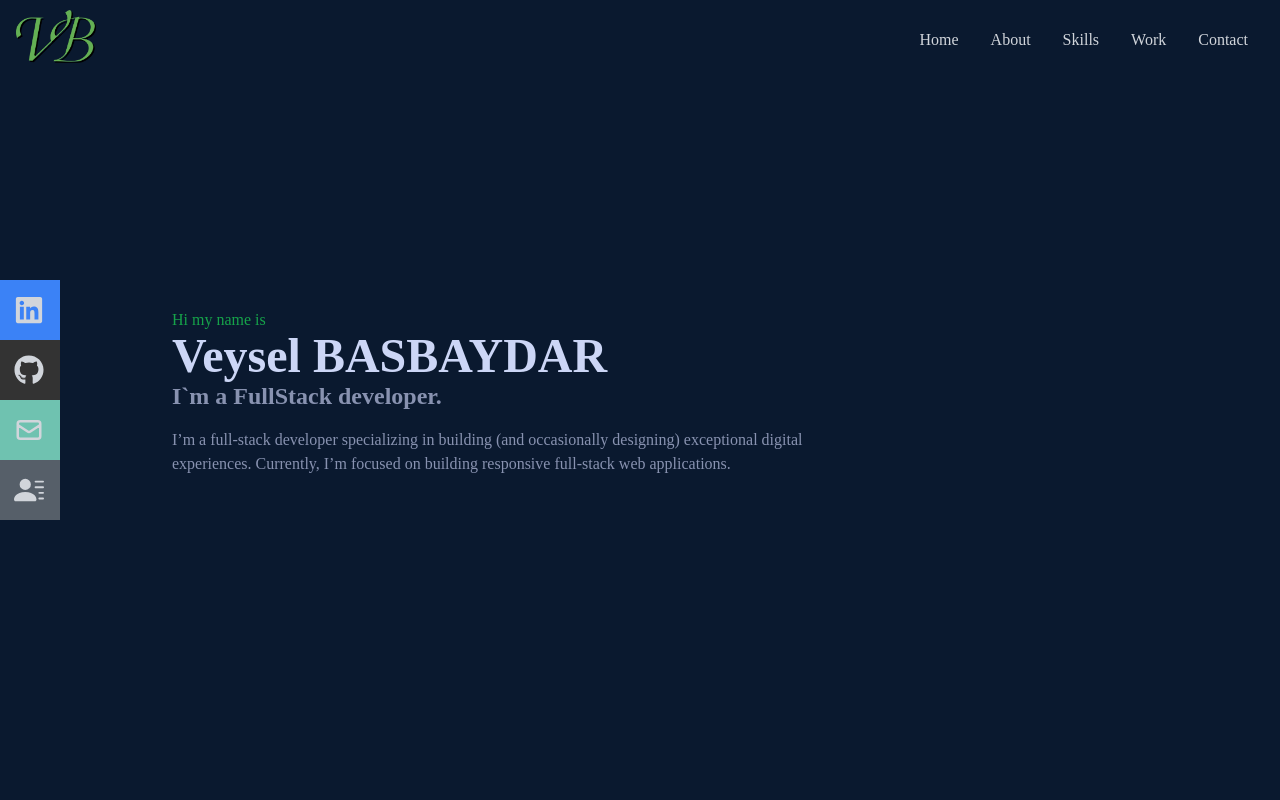
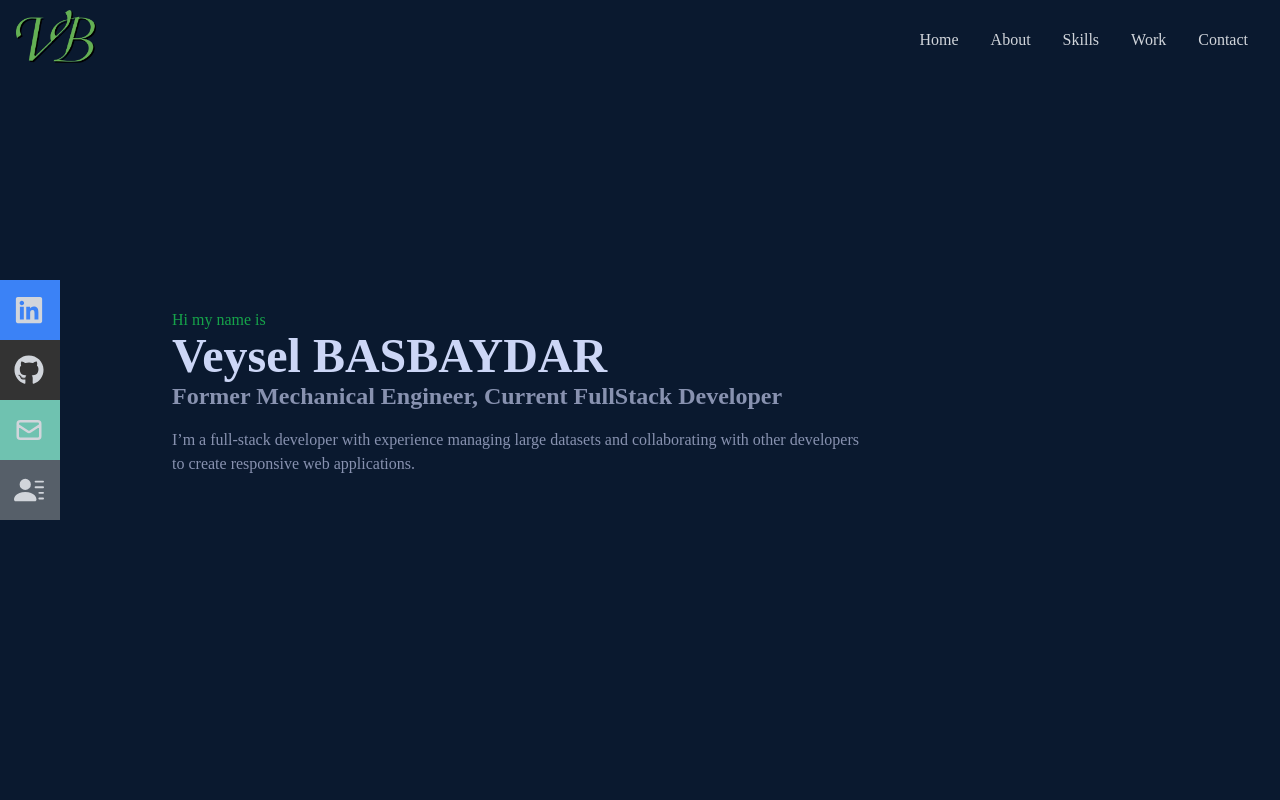
Before and after one commit to veyselguven/portfolio, a React (Create React App) app: page / in a window 1280 px wide. Shown: the top 800 px of the page. Built offline with nearby package versions, Linux system fonts and the light colour scheme.

Commit message:
trying to get right words

```diff
--- a/package.json
+++ b/package.json
@@ -1,5 +1,5 @@
 {
-  "homepage": "http://veyselguven.github.io/veyselbasbaydar/",
+  "homepage": "http://veyselguven.github.io/veyselbasbaydar",
   "name": "personelwebsite",
   "version": "0.1.0",
   "private": true,
--- a/src/components/Home.jsx
+++ b/src/components/Home.jsx
@@ -14,13 +14,13 @@ const Home = () => {
         <h1 className="text-4xl sm:text-5xl font-bold text-[#ccd6f6]">
           Veysel BASBAYDAR
         </h1>
-        <h2 className="text-4xl sm:text-2xl font-bold text-[#8892b0]">
-          I`m a FullStack developer.
+        <h2 className="text-2xl sm:text-2xl font-bold text-[#8892b0]">
+          Former Mechanical Engineer, Current FullStack Developer
         </h2>
         <p className="text-[#8892b0] py-4 max-w-[700px]">
-          I’m a full-stack developer specializing in building (and occasionally
-          designing) exceptional digital experiences. Currently, I’m focused on
-          building responsive full-stack web applications.
+          I’m a full-stack developer with experience managing large datasets and
+          collaborating with other developers to create responsive web
+          applications.
         </p>
         <div>
           {/* <Link to="work">
```
